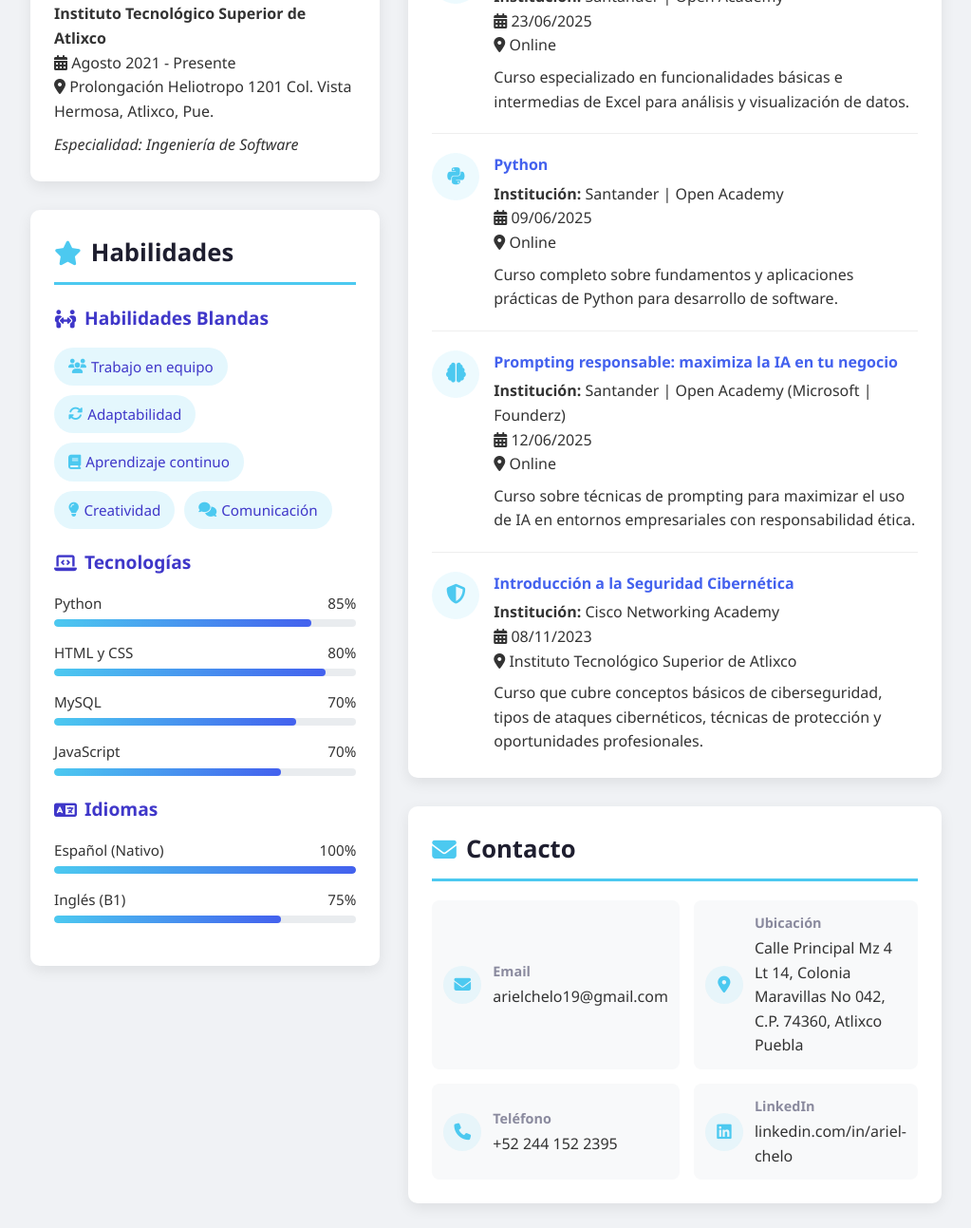
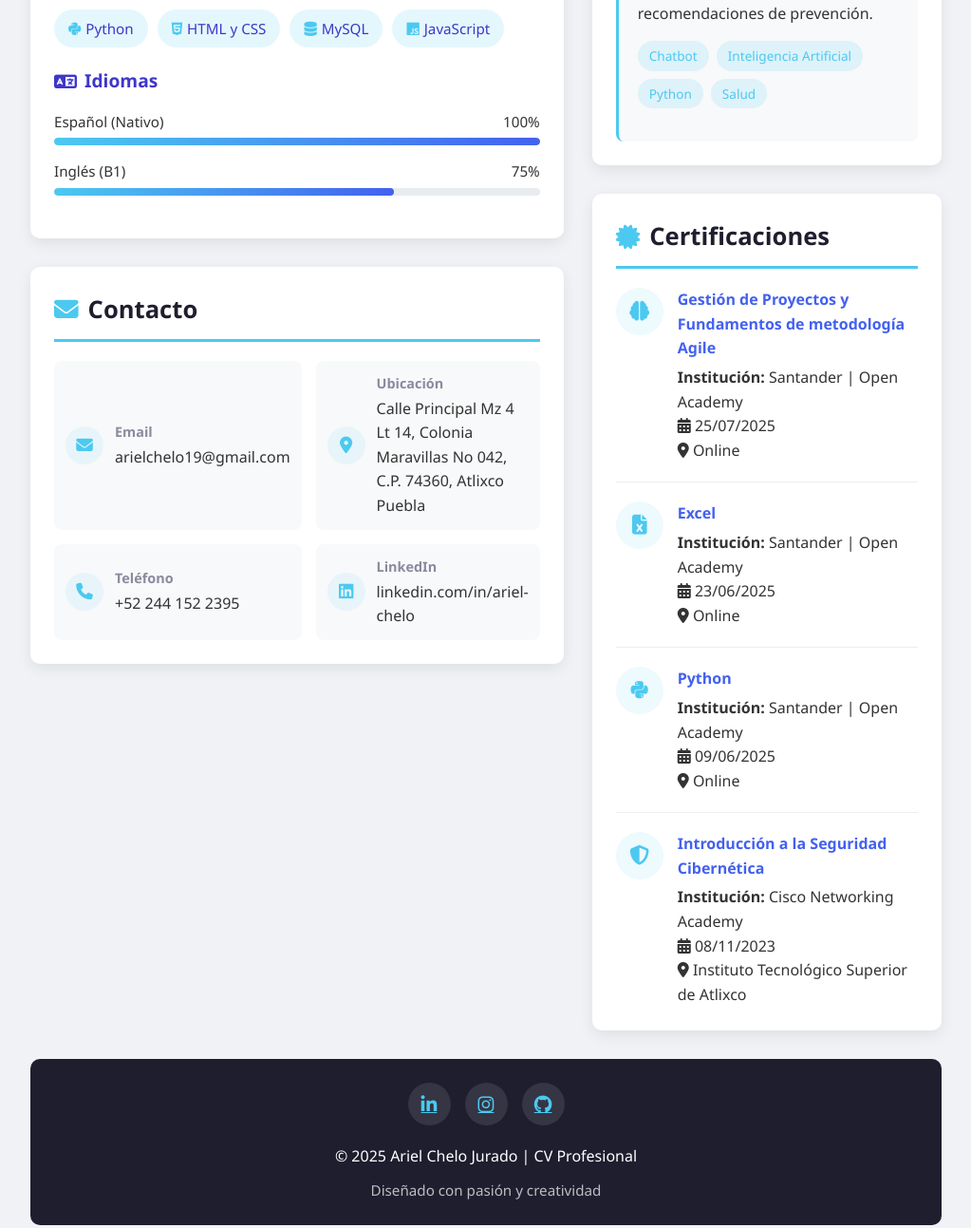
Before and after one commit to Ariel-Sempai/MyCV, a plain HTML site: page index.html in a window 1280 px wide. Shown: the part 1360-2653 px from the top of the page at 95% size, without its empty margins (128-1151 px from the left). Drawn offline with Linux system fonts and the light colour scheme.

Commit message:
Modificacion con nuevo certificado

```diff
--- a/index.html
+++ b/index.html
@@ -24,7 +24,7 @@
         <h2 class="section-title"><i class="fas fa-user"></i> Sobre Mí</h2>
         <div class="about-content">
           <div class="profile-img">
-            <img src="img/perfil.jpeg" alt="Foto de Ariel Chelo Jurado">
+            <img src="img/perfil.png" alt="Foto de Ariel Chelo Jurado">
           </div>
           <div class="about-text">
             <p>Soy estudiante próximo a egresar de Ingeniería en Sistemas Computacionales con especialidad en Ingeniería de Software. Busco realizar mi residencia profesional y adquirir más experiencia en el mundo de la tecnología y vida empresarial.</p>
@@ -60,25 +60,16 @@
           </div>
         </div>
 
-        <div class="skill-category">
-          <h3><i class="fas fa-laptop-code"></i> Tecnologías</h3>
-          <div class="skill-item">
-            <div class="skill-info"><span>Python</span><span>85%</span></div>
-            <div class="skill-bar"><div class="skill-progress" style="width: 85%"></div></div>
-          </div>
-          <div class="skill-item">
-            <div class="skill-info"><span>HTML y CSS</span><span>80%</span></div>
-            <div class="skill-bar"><div class="skill-progress" style="width: 90%"></div></div>
-          </div>
-          <div class="skill-item">
-            <div class="skill-info"><span>MySQL</span><span>70%</span></div>
-            <div class="skill-bar"><div class="skill-progress" style="width: 80%"></div></div>
-          </div>
-          <div class="skill-item">
-            <div class="skill-info"><span>JavaScript</span><span>70%</span></div>
-            <div class="skill-bar"><div class="skill-progress" style="width: 75%"></div></div>
-          </div>
+            <div class="skill-category">
+        <h3><i class="fas fa-laptop-code"></i> Tecnologías</h3>
+        <div class="soft-skill-list">
+        <div class="soft-skill"><i class="fab fa-python"></i> Python </div>
+        <div class="soft-skill"><i class="fab fa-html5"></i> HTML y CSS </div>
+        <div class="soft-skill"><i class="fas fa-database"></i> MySQL </div>
+        <div class="soft-skill"><i class="fab fa-js"></i> JavaScript </div>
         </div>
+        </div>
+
 
         <div class="skill-category">
           <h3><i class="fas fa-language"></i> Idiomas</h3>
@@ -88,7 +79,45 @@
           </div>
           <div class="skill-item">
             <div class="skill-info"><span>Inglés (B1)</span><span>75%</span></div>
-            <div class="skill-bar"><div class="skill-progress" style="width: 75%"></div></div>
+            <div class="skill-bar"><div class="skill-progress" style="width: 70%"></div></div>
+          </div>
+        </div>
+      </section>
+
+      <!-- Contacto -->
+      <section class="section">
+        <h2 class="section-title"><i class="fas fa-envelope"></i> Contacto</h2>
+        <div class="contact-container">
+          <div class="contact-item">
+            <div class="contact-icon"><i class="fas fa-envelope"></i></div>
+            <div class="contact-details">
+              <h4>Email</h4>
+              <p>arielchelo19@gmail.com</p>
+            </div>
+          </div>
+
+          <div class="contact-item">
+            <div class="contact-icon"><i class="fas fa-map-marker-alt"></i></div>
+            <div class="contact-details">
+              <h4>Ubicación</h4>
+              <p>Calle Principal Mz 4 Lt 14, Colonia Maravillas No 042, C.P. 74360, Atlixco Puebla</p>
+            </div>
+          </div>
+
+          <div class="contact-item">
+            <div class="contact-icon"><i class="fas fa-phone"></i></div>
+            <div class="contact-details">
+              <h4>Teléfono</h4>
+              <p>+52 244 152 2395</p>
+            </div>
+          </div>
+
+          <div class="contact-item">
+            <div class="contact-icon"><i class="fab fa-linkedin"></i></div>
+            <div class="contact-details">
+              <h4>LinkedIn</h4>
+              <p>linkedin.com/in/ariel-chelo</p>
+            </div>
           </div>
         </div>
       </section>
@@ -137,6 +166,17 @@
       <section class="section">
         <h2 class="section-title"><i class="fas fa-certificate"></i> Certificaciones</h2>
 
+        <!-- Metodologia Agil -->
+        <div class="certification-card">
+          <div class="cert-icon"><i class="fas fa-brain"></i></div>
+          <div class="cert-content">
+            <div class="cert-title">Gestión de Proyectos y Fundamentos de metodología Agile</div>
+            <div><strong>Institución:</strong> Santander | Open Academy</div>
+            <div><i class="fas fa-calendar-alt"></i> 25/07/2025</div>
+            <div><i class="fas fa-map-marker-alt"></i> Online</div>
+          </div>
+        </div>
+
         <!-- Excel (nuevo) -->
         <div class="certification-card">
           <div class="cert-icon"><i class="fas fa-file-excel"></i></div>
@@ -145,7 +185,6 @@
             <div><strong>Institución:</strong> Santander | Open Academy</div>
             <div><i class="fas fa-calendar-alt"></i> 23/06/2025</div>
             <div><i class="fas fa-map-marker-alt"></i> Online</div>
-            <p style="margin-top: 8px;">Curso especializado en funcionalidades básicas e intermedias de Excel para análisis y visualización de datos.</p>
           </div>
         </div>
 
@@ -157,19 +196,6 @@
             <div><strong>Institución:</strong> Santander | Open Academy</div>
             <div><i class="fas fa-calendar-alt"></i> 09/06/2025</div>
             <div><i class="fas fa-map-marker-alt"></i> Online</div>
-            <p style="margin-top: 8px;">Curso completo sobre fundamentos y aplicaciones prácticas de Python para desarrollo de software.</p>
-          </div>
-        </div>
-
-        <!-- Prompting responsable (existente) -->
-        <div class="certification-card">
-          <div class="cert-icon"><i class="fas fa-brain"></i></div>
-          <div class="cert-content">
-            <div class="cert-title">Prompting responsable: maximiza la IA en tu negocio</div>
-            <div><strong>Institución:</strong> Santander | Open Academy (Microsoft | Founderz)</div>
-            <div><i class="fas fa-calendar-alt"></i> 12/06/2025</div>
-            <div><i class="fas fa-map-marker-alt"></i> Online</div>
-            <p style="margin-top: 8px;">Curso sobre técnicas de prompting para maximizar el uso de IA en entornos empresariales con responsabilidad ética.</p>
           </div>
         </div>
 
@@ -181,49 +207,10 @@
             <div><strong>Institución:</strong> Cisco Networking Academy</div>
             <div><i class="fas fa-calendar-alt"></i> 08/11/2023</div>
             <div><i class="fas fa-map-marker-alt"></i> Instituto Tecnológico Superior de Atlixco</div>
-            <p style="margin-top: 8px;">Curso que cubre conceptos básicos de ciberseguridad, tipos de ataques cibernéticos, técnicas de protección y oportunidades profesionales.</p>
           </div>
         </div>
 
       </section>   <!-- Cierre de la sección de Certificaciones -->
-
-      <!-- Contacto -->
-      <section class="section">
-        <h2 class="section-title"><i class="fas fa-envelope"></i> Contacto</h2>
-        <div class="contact-container">
-          <div class="contact-item">
-            <div class="contact-icon"><i class="fas fa-envelope"></i></div>
-            <div class="contact-details">
-              <h4>Email</h4>
-              <p>arielchelo19@gmail.com</p>
-            </div>
-          </div>
-
-          <div class="contact-item">
-            <div class="contact-icon"><i class="fas fa-map-marker-alt"></i></div>
-            <div class="contact-details">
-              <h4>Ubicación</h4>
-              <p>Calle Principal Mz 4 Lt 14, Colonia Maravillas No 042, C.P. 74360, Atlixco Puebla</p>
-            </div>
-          </div>
-
-          <div class="contact-item">
-            <div class="contact-icon"><i class="fas fa-phone"></i></div>
-            <div class="contact-details">
-              <h4>Teléfono</h4>
-              <p>+52 244 152 2395</p>
-            </div>
-          </div>
-
-          <div class="contact-item">
-            <div class="contact-icon"><i class="fab fa-linkedin"></i></div>
-            <div class="contact-details">
-              <h4>LinkedIn</h4>
-              <p>linkedin.com/in/ariel-chelo</p>
-            </div>
-          </div>
-        </div>
-      </section>
     </div>
   </div>
 
```
